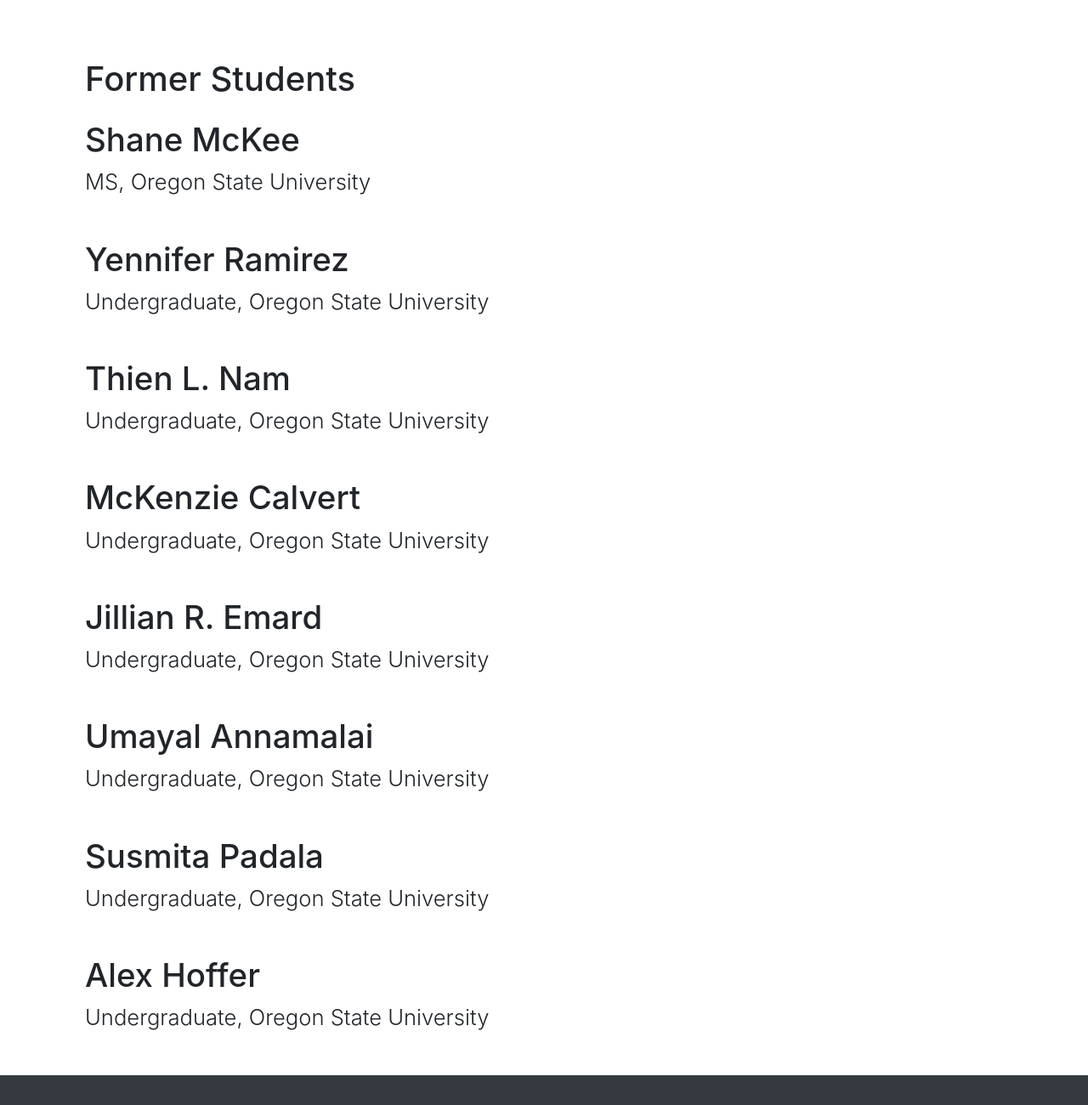
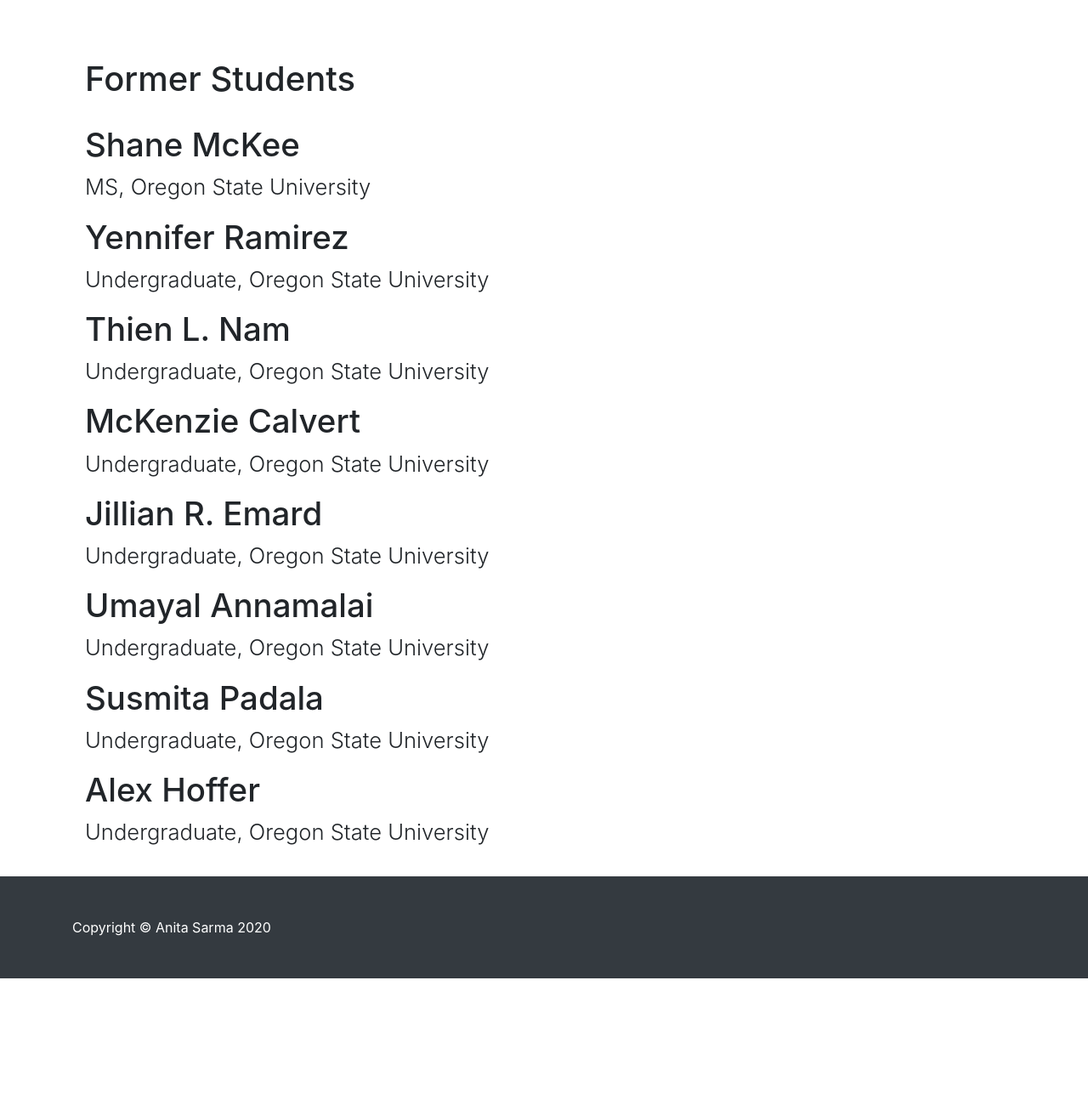
Before and after one commit to EPICLab/EPICLab.github.io, a website: page people.html in a window 1280 px wide. Shown: the part 2160-3460 px from the top of the page at 85% size. After the commit the page ends 3311 px from the top, so only its background shows below. Drawn offline with Linux system fonts and the light colour scheme.

Commit message:
formatted former students list

```diff
--- a/people.html
+++ b/people.html
@@ -200,63 +200,51 @@
 
     <!-- Former Students -->
     <section class="py-3" style="margin-left:100px; margin-top:50px;">
-      <h1>Former Students</h1>
+      <h1 style="margin-bottom: 30px;">Former Students</h1>
 
-      <section class="py-3">
         <div>
             <h1 style="font-size:3vw">Shane McKee</h1>
             <p class="lead" style="font-size:2vw">MS, Oregon State University</p>
         </div>
-      </section>
 
-      <section class="py-3">
         <div>
             <h1 style="font-size:3vw">Yennifer Ramirez</h1>
             <p class="lead" style="font-size:2vw">Undergraduate, Oregon State University</p>
         </div>
-      </section>
 
-      <section class="py-3">
         <div>
             <h1 style="font-size:3vw">Thien L. Nam</h1>
             <p class="lead" style="font-size:2vw">Undergraduate, Oregon State University</p>
         </div>
-      </section>
 
-      <section class="py-3">
         <div>
             <h1 style="font-size:3vw">McKenzie Calvert</h1>
             <p class="lead" style="font-size:2vw">Undergraduate, Oregon State University</p>
         </div>
-      </section>
 
-      <section class="py-3">
         <div>
             <h1 style="font-size:3vw">Jillian R. Emard</h1>
             <p class="lead" style="font-size:2vw">Undergraduate, Oregon State University</p>
         </div>
-      </section>
 
-      <section class="py-3">
         <div>
             <h1 style="font-size:3vw">Umayal Annamalai</h1>
             <p class="lead" style="font-size:2vw">Undergraduate, Oregon State University</p>
         </div>
-      </section>
 
-      <section class="py-3">
+
         <div>
             <h1 style="font-size:3vw">Susmita Padala</h1>
             <p class="lead" style="font-size:2vw">Undergraduate, Oregon State University</p>
         </div>
-      </section>
 
-      <section class="py-3">
+
+
         <div>
             <h1 style="font-size:3vw">Alex Hoffer</h1>
             <p class="lead" style="font-size:2vw">Undergraduate, Oregon State University</p>
         </div>
-      </section>
+
 
     </section>
 
```
